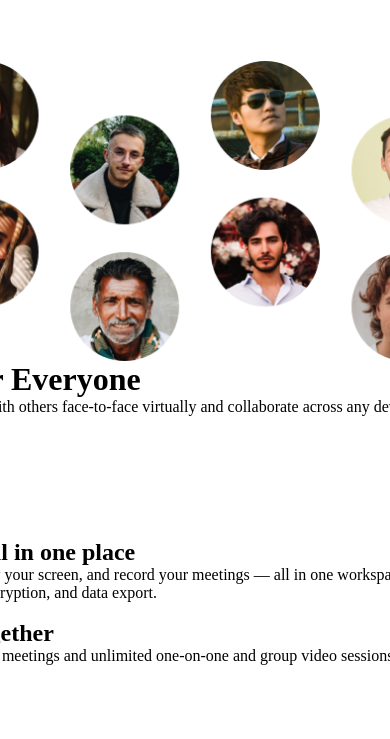
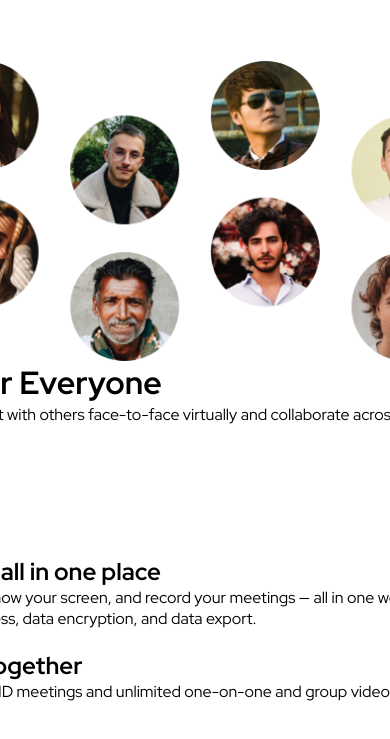
Before and after one commit to rickwithoutmorty/RD_MeetLandingPage, a plain HTML site: page index.html in a window 390 px wide. Shown: the part 63-802 px from the top of the page. Drawn offline with Linux system fonts and the light colour scheme.

Commit message:
add header styling negative margin for hero picture + media query

```diff
--- a/style.css
+++ b/style.css
@@ -18,6 +18,11 @@
 body {
     display: grid;
     justify-content: center;
+    font-family: "Red Hat Display", sans-serif;
+}
+
+header {
+    margin: 0 -2rem;
 }
 
 .meet-hero-mobiletablet {
@@ -48,4 +53,7 @@ body {
     .meet-hero {
         flex-direction: column;
     }
+    header {
+        margin: 0;
+    }
 }
```
